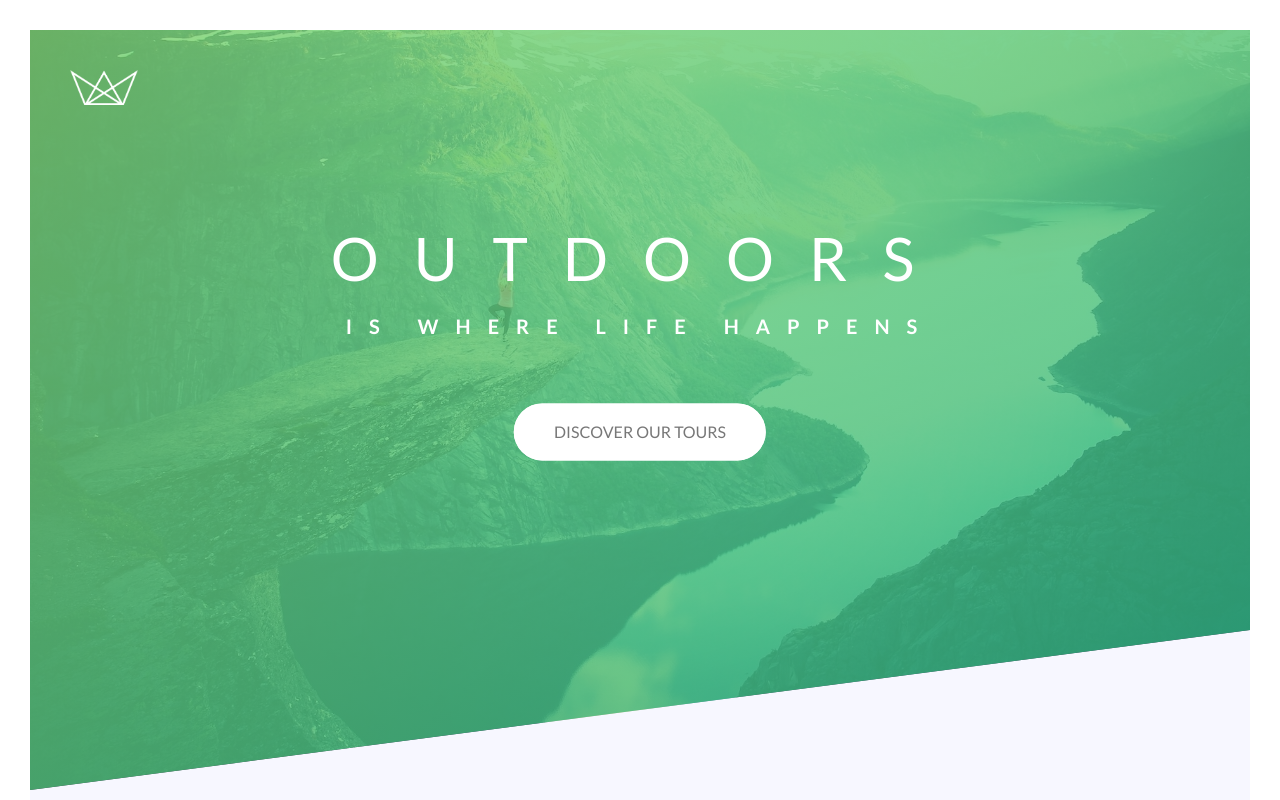
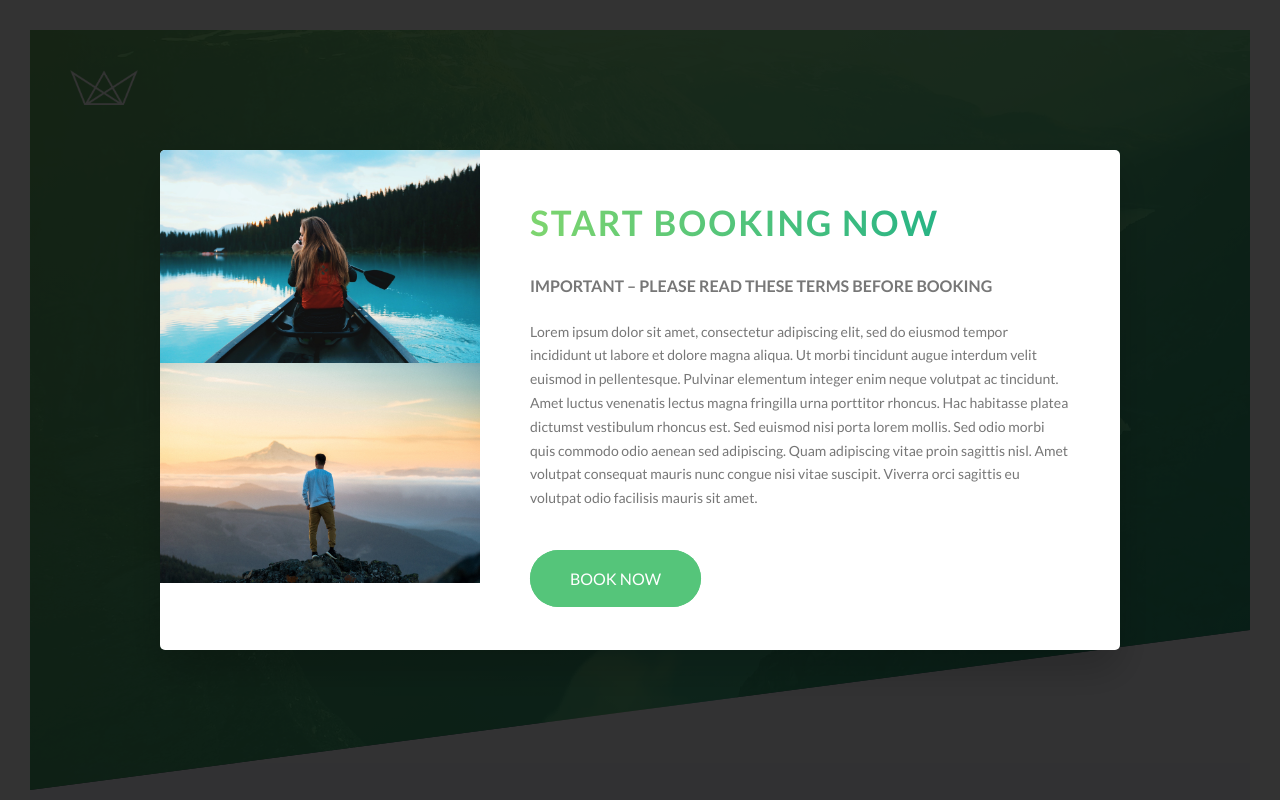
Before and after one commit to Gsync/naturetours, a website: page index.html in a window 1280 px wide. Shown: the top 800 px of the page. Drawn offline with Linux system fonts and the light colour scheme.

Commit message:
Book now Popup

```diff
--- a/index.html
+++ b/index.html
@@ -307,12 +307,33 @@
                     </div>
                 </div>
                 <div class="col-1-of-2">
-                    <p class="footer_copyright">
+                    <p class="footer__copyright">
                         Built by <a href="#" class="footer__link">Jonas Schemedtmann</a> for online course<br>
                         Tutorial followed by Khuram Niaz
                     </p>
                 </div>
             </div>
         </footer>
+        <div class="popup">
+            <div class="popup__content">
+                <div class="popup__left">
+                    <img src="img/nat-8.jpg" alt="Tour photo" class="popup__img">
+                    <img src="img/nat-9.jpg" alt="Tour photo" class="popup__img">
+                </div>
+                <div class="popup__right">
+                    <h2 class="heading-secondary u-margin-bottom-small">Start booking now</h2>
+                    <h3 class="heading-tertiary u-margin-bottom-small">Important &ndash; Please read these terms before booking</h3>
+                    <p class="popup__text">
+                         Lorem ipsum dolor sit amet, consectetur adipiscing elit, sed do eiusmod tempor incididunt ut labore et dolore magna aliqua.
+                        Ut morbi tincidunt augue interdum velit euismod in pellentesque. Pulvinar elementum integer enim neque volutpat ac tincidunt.
+                        Amet luctus venenatis lectus magna fringilla urna porttitor rhoncus. Hac habitasse platea dictumst vestibulum rhoncus est.
+                        Sed euismod nisi porta lorem mollis. Sed odio morbi quis commodo odio aenean sed adipiscing. Quam adipiscing vitae proin
+                        sagittis nisl. Amet volutpat consequat mauris nunc congue nisi vitae suscipit. Viverra orci sagittis eu volutpat odio facilisis
+                        mauris sit amet.
+                    </p>
+                    <a href="#" class="btn btn--green">Book now</a>
+                </div>
+            </div>
+        </div>
     </body>
     </html>
--- a/sass/abstracts/_mixins.scss
+++ b/sass/abstracts/_mixins.scss
@@ -5,3 +5,10 @@
         clear: both;
     }
 }
+
+@mixin absCenter {
+    position: absolute;
+    top: 50%;
+    left: 50%;
+    transform: translate(-50%, -50%);
+}
--- /dev/null
+++ b/sass/components/_popup.scss
@@ -0,0 +1,43 @@
+.popup {
+    height: 100vh;
+    width: 100%;
+    position: fixed;
+    top: 0;
+    left: 0;
+    background-color: rgba($color-black, .8);
+    z-index: 10;
+
+    &__content {
+        @include absCenter;
+        width: 75%;
+        height: 50rem;
+        background-color: $color-white;
+        box-shadow: 0 2rem 4rem rgba($color-black, .2);
+        border-radius: 5px;
+        display: table;
+        overflow: hidden;
+    }
+
+    &__left {
+        width: 33.333%;
+        display: table-cell;
+    }
+
+    &__right {
+        width: 66.666%;
+        display: table-cell;
+        vertical-align: middle;
+        padding: 3rem 5rem;
+    }
+
+    &__img {
+        display: block;
+        width: 100%;
+
+    }
+
+    &__text {
+        font-size: 1.4rem;
+        margin-bottom: 4rem;
+    }
+}
--- a/sass/main.scss
+++ b/sass/main.scss
@@ -13,6 +13,7 @@
 @import 'components/feature-box';
 @import 'components/form';
 @import 'components/card';
+@import 'components/popup';
 @import 'components/story';
 
 @import 'layout/footer';
```
Also changed, not shown: css/style.css.
